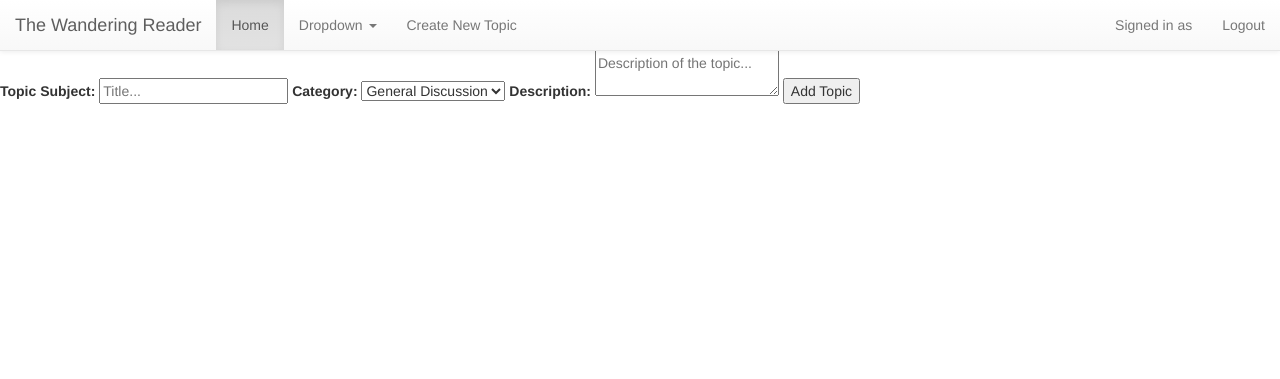
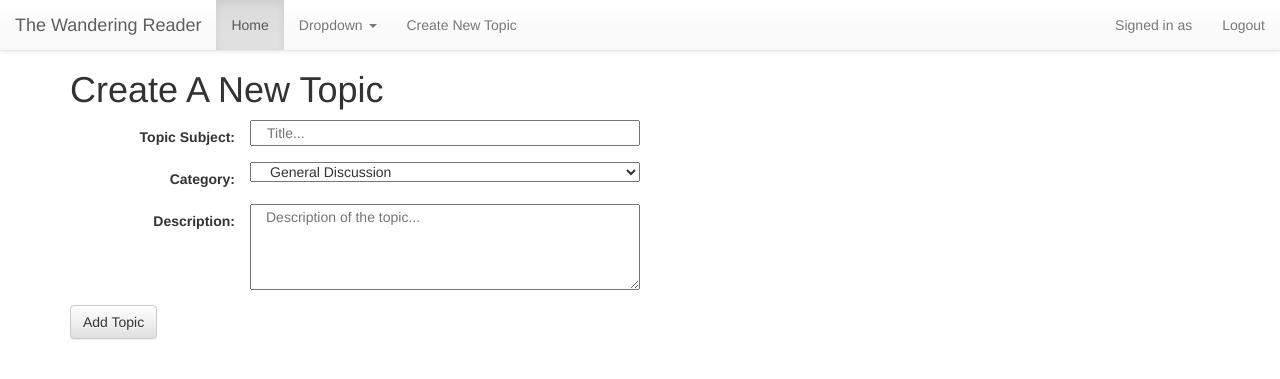
Before and after one commit to smehlhope/PHP-Forum-Project, a CodeIgniter app: page /topics/new in a window 1280 px wide. Shown: the top 379 px of the page. Run offline with CodeIgniter, Linux system fonts and the light colour scheme; data that the repository does not hold is empty.

Commit message:
Minor BS changes
Mainly to create topic form and header.php

```diff
--- a/application/views/create_topic.php
+++ b/application/views/create_topic.php
@@ -1,19 +1,26 @@
 <?php $this->load->view('/partials/header.php'); ?>
 <?php $this->load->view('/partials/nav.php'); ?>
-<div class="form-container">
-	<?php echo $this->session->flashdata('errors'); ?>
-	<form method="post" action="/topics/add_topic">
-		<label for="subject">Topic Subject: </label>
-		<input type="text" name="subject" placeholder="Title...">
-		<label for="category">Category: </label>
-		<select name="category">
-			<option value="General Disscussion">General Discussion</option>
-			<option value="Review">Review</option>
-			<option value="Question">Question</option>
-		</select>
-		<label for="description">Description: </label>
-		<textarea name="description" placeholder="Description of the topic..."></textarea>
-		<input type="submit" value="Add Topic">
+<div class="container">
+	<?= $this->session->flashdata('errors'); ?>
+	<h1>Create A New Topic</h1>
+	<form method="post" action="/topics/add_topic" class="form-horizontal">
+		<div class="form-group">
+			<label for="subject" class="col-sm-2 control-label">Topic Subject: </label>
+			<input type="text" name="subject" placeholder="Title..." class="col-sm-4">
+		</div>
+		<div class="form-group">
+			<label for="category" class="col-sm-2 control-label">Category: </label>
+			<select name="category" class="col-sm-4">
+				<option value="General Discussion">General Discussion</option>
+				<option value="Review">Review</option>
+				<option value="Question">Question</option>
+			</select>
+		</div>
+		<div class="form-group">
+			<label for="description" class="col-sm-2 control-label">Description: </label>
+			<textarea name="description" placeholder="Description of the topic..." class="col-sm-4" rows="4"></textarea>
+		</div>
+		<p class="center"><input type="submit" value="Add Topic" class="btn btn-default"></p>
 	</form>
 </div>
 <?php $this->load->view('/partials/footer.php'); ?>
--- a/application/views/partials/header.php
+++ b/application/views/partials/header.php
@@ -13,4 +13,3 @@
 	<script type="text/javascript" src="/assets/js/application.js"></script>
 	<?php include($_SERVER['DOCUMENT_ROOT'] . '/application/helpers/include_page_script.php') ?>
 </head>
-<body>
--- a/application/views/partials/nav.php
+++ b/application/views/partials/nav.php
@@ -1,3 +1,4 @@
+<body>
 <div class="container">
 	<!-- Static navbar -->
 	<nav class="navbar navbar-default navbar-fixed-top">
@@ -18,12 +19,7 @@
 		          <a href="#" class="dropdown-toggle" data-toggle="dropdown" role="button" aria-haspopup="true" aria-expanded="false">Dropdown <span class="caret"></span></a>
 		          <ul class="dropdown-menu">
 		            <li><?php $this->load->view('partials/login'); ?></li>
-		            <li><a href="#">Another action</a></li>
-		            <li><a href="#">Something else here</a></li>
-		            <li role="separator" class="divider"></li>
-		            <li><a href="#">Separated link</a></li>
-		            <li role="separator" class="divider"></li>
-		            <li><a href="#">One more separated link</a></li>
+		            <li><?php $this->load->view('partials/register'); ?></li>
 		          </ul>
         		</li>
 				<li><a href="/topics/new">Create New Topic</a></li>
```
